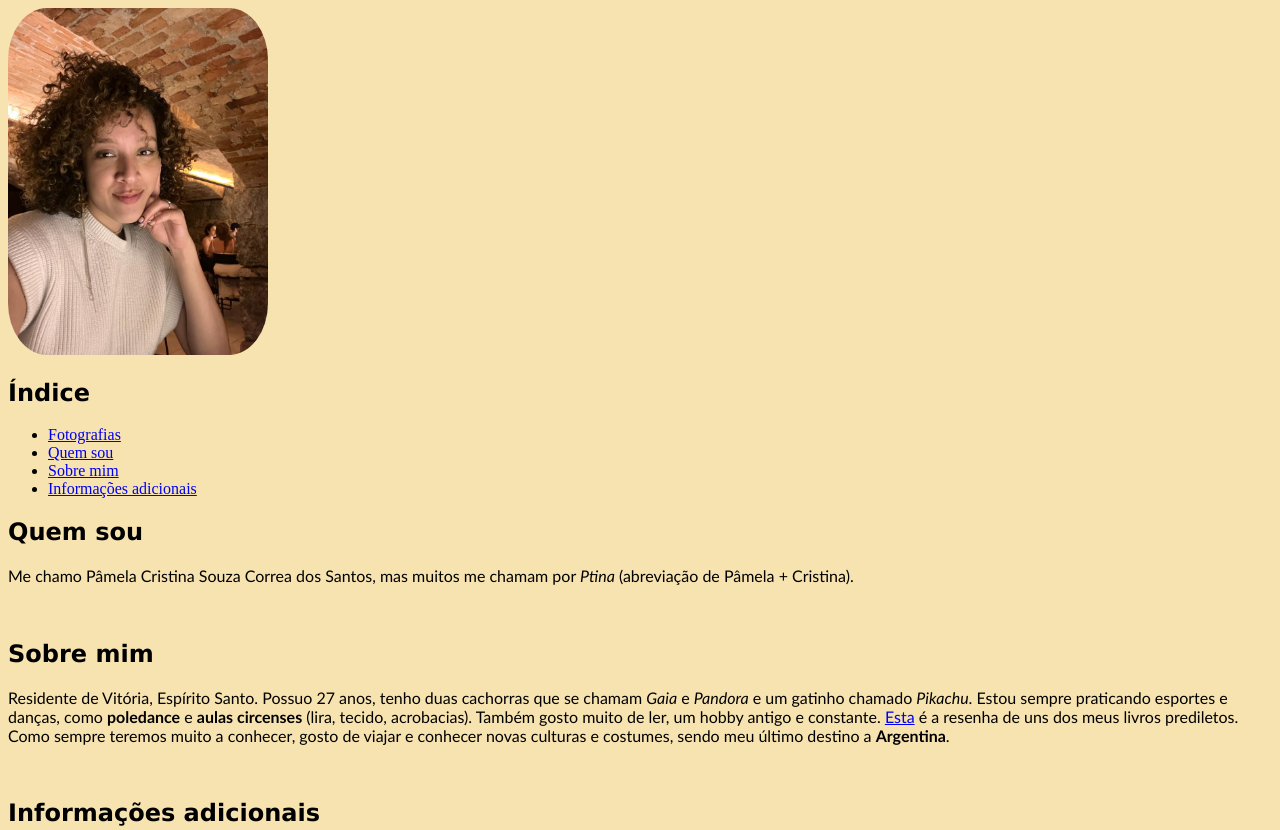
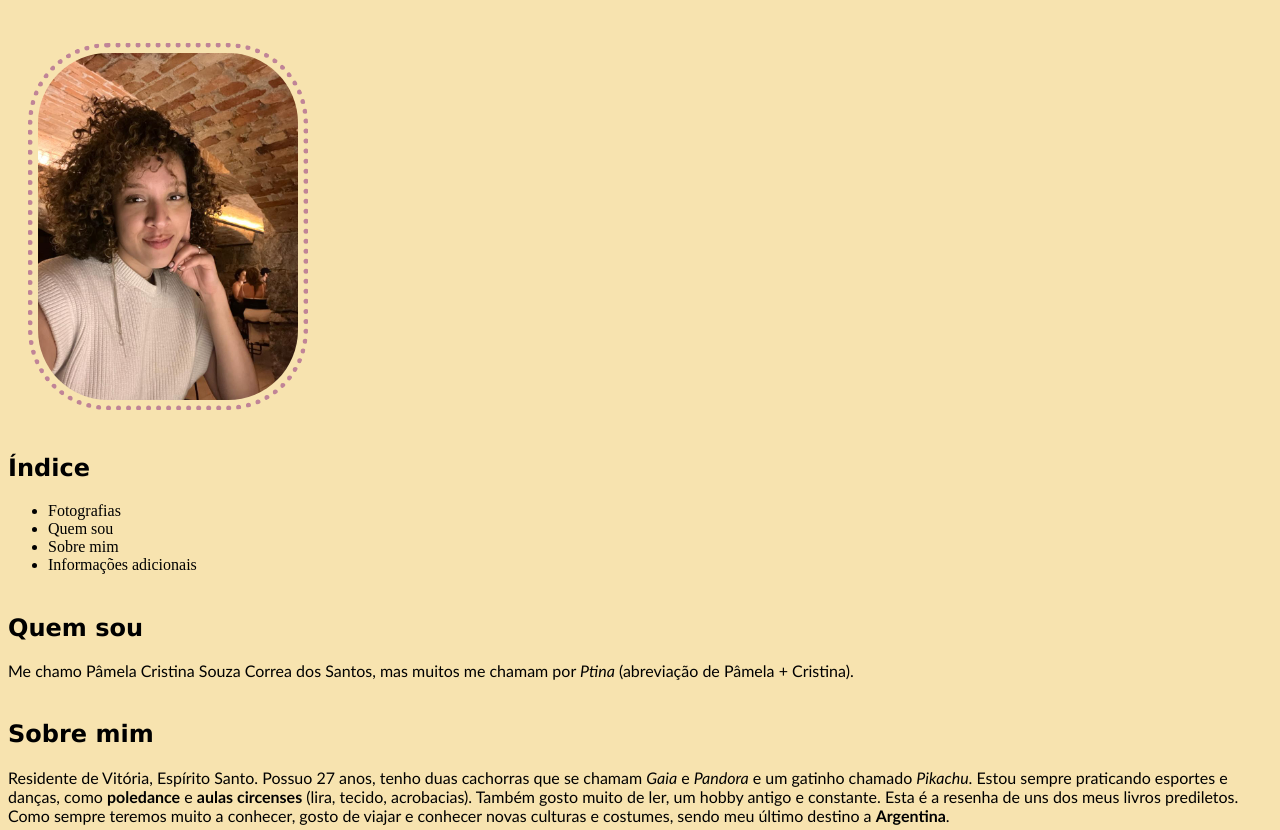
Before and after one commit to ptinas/ptinas.github.io, a plain HTML site: page index.html in a window 1280 px wide. Shown: the top 830 px of the page. Drawn offline with Linux system fonts and the light colour scheme.

Commit message:
ajuste background color e img

```diff
--- a/index.html
+++ b/index.html
@@ -10,32 +10,35 @@
     <title>Portfólio Web</title>
 
 <body>
-<div>
-    <img src="./imagem.jpeg" id="photo" alt="Fotografia com uma figura feminina ao centro com a mão no rosto" width="260px">
+    <img src="./imagem.jpeg" id="photo" alt="Fotografia com uma figura feminina ao centro com a mão no rosto"
+        width="260px">
 
-    <p><h2>Índice</h2></p>
+    <h2>Índice</h2>
     <ul>
         <li><a href="#photo">Fotografias</a></li>
         <li><a href="#who">Quem sou</a></li>
         <li><a href="#about">Sobre mim</a></li>
         <li><a href="#infos">Informações adicionais</a></li>
     </ul>
+
+        <h2 id="who">Quem sou</h2>
+        <p>Me chamo Pâmela Cristina Souza Correa dos Santos, mas muitos me chamam por <i>Ptina</i> (abreviação de Pâmela
+            +
+            Cristina).</p>
+
+        <h2 id="about">Sobre mim</h2>
+
+        <p>Residente de Vitória, Espírito Santo. Possuo 27 anos, tenho duas cachorras que se chamam <i>Gaia</i> e
+            <i>Pandora</i> e um
+            gatinho chamado <i>Pikachu</i>. Estou sempre praticando esportes e danças, como <b>poledance</b> e <b>aulas
+                circenses</b> (lira, tecido, acrobacias). Também gosto muito de ler, um hobby antigo e constante. <a
+                href="https://www.janelaliteraria.com.br/2021/12/resenha-a-biblioteca-da-meia-noite.html"
+                target="_blank">Esta</a> é a resenha de uns dos meus livros prediletos. Como sempre teremos muito a
+            conhecer, gosto de viajar e conhecer novas culturas e costumes, sendo meu último destino a <b>Argentina</b>.
+        </p>
     </div>
-    <p>
-    <h2 id="who">Quem sou</h2>
-    </p>
-    <p>Me chamo Pâmela Cristina Souza Correa dos Santos, mas muitos me chamam por <i>Ptina</i> (abreviação de Pâmela +
-        Cristina).</p>
-    <p>
-        <br>
-    <h2 id="about">Sobre mim</h2>
-    </p>
-    <p>Residente de Vitória, Espírito Santo. Possuo 27 anos, tenho duas cachorras que se chamam <i>Gaia</i> e <i>Pandora</i> e um
-        gatinho chamado <i>Pikachu</i>. Estou sempre praticando esportes e danças, como <b>poledance</b> e <b>aulas circenses</b> (lira, tecido, acrobacias). Também gosto muito de ler, um hobby antigo e constante. <a href="https://www.janelaliteraria.com.br/2021/12/resenha-a-biblioteca-da-meia-noite.html" target="_blank">Esta</a> é a resenha de uns dos meus livros prediletos. Como sempre teremos muito a conhecer, gosto de viajar e conhecer novas culturas e costumes, sendo meu último destino a <b>Argentina</b>.</p>
-<br>
-    <p>
     <h2 id="infos">Informações adicionais</h2>
-    </p>
+
     <p>Ao longo de todos os anos e experiências, obtive como aprendizados: </p>
     <ul>
         <li>Paciência;</li>
--- a/style.css
+++ b/style.css
@@ -1,15 +1,30 @@
 h2 {
-    font-family: Verdana, Geneva, Tahoma, sans-serif
+    font-family: Verdana, Geneva, Tahoma, sans-serif;
+    margin-top: 40px;
 }
+
 
 * {
     background-color: rgb(247, 227, 175);
 }
 
 p {
-    font-family:'Trebuchet MS', 'Lucida Sans Unicode', 'Lucida Grande', 'Lucida Sans', Arial, sans-serif
+    font-family:'Trebuchet MS', 'Lucida Sans Unicode', 'Lucida Grande', 'Lucida Sans', Arial, sans-serif;
 }
 
 img {
-    border-radius: 15%
+    border-radius: 15%;
+    border: 5px dotted rgb(192, 132, 151);
+    padding: 5px;
 }
+
+a {
+    color: black;
+    text-decoration: none;
+}
+
+img {
+    margin-top: 35px;
+    margin-left: 20px;
+    border-radius: 80px;
+}
```
Lines whose indentation alone changed are shown as unchanged.
